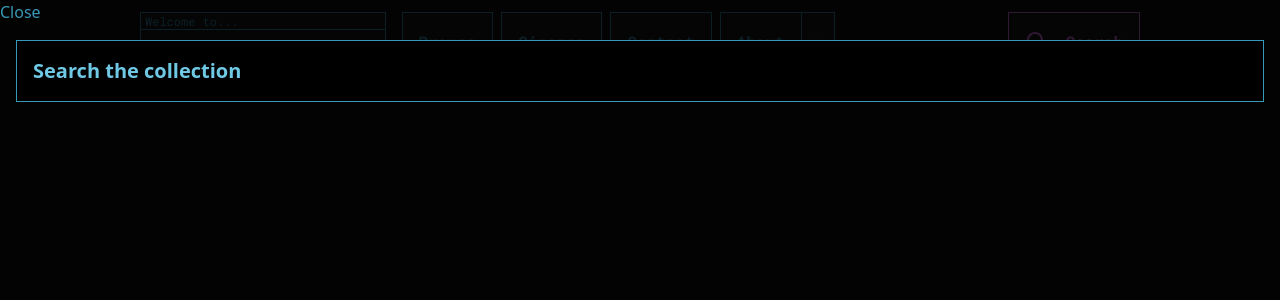
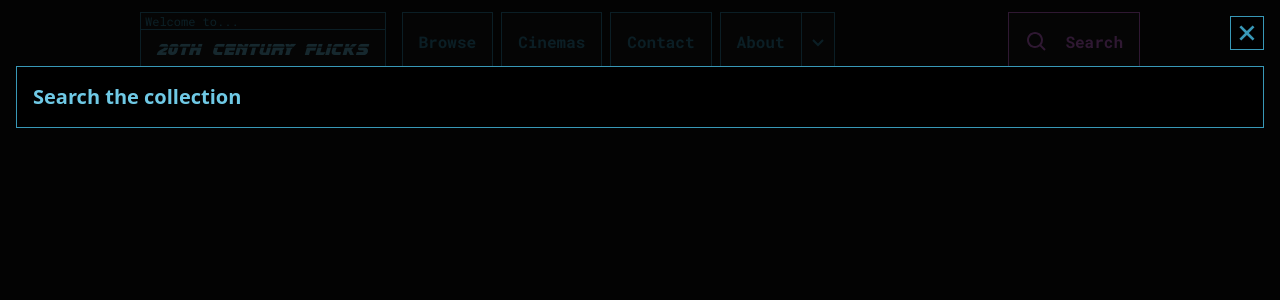
Before and after one commit to alec-hamilton/flicks-frontend, a Next.js app: page / in a window 1280 px wide. Both pictures are taken after a click on the button "Search". Shown: the top 300 px of the page. Built offline with nearby package versions, Linux system fonts and the light colour scheme.

Commit message:
feat: modal styled

```diff
--- a/components/modals/SearchModal.tsx
+++ b/components/modals/SearchModal.tsx
@@ -1,4 +1,5 @@
 import ReactPortal from "./ReactPortal";
+import { BiX } from "react-icons/bi";
 
 type SearchModalProps = {
   isOpen: boolean;
@@ -10,11 +11,17 @@ const SearchModal = ({ isOpen, handleClose }: SearchModalProps) => {
   return (
     <ReactPortal wrapperId="react-portal-modal">
       <div className="inset-0 fixed bg-black/80 z-50">
-        <button type="button" className="text-primary" onClick={handleClose}>
-          Close
-        </button>
-        <div className="border border-primary m-4 p-4 flex bg-black">
-          <h2>Search the collection</h2>
+        <div className="flex flex-col  m-4">
+          <button
+            type="button"
+            className="text-primary border border-primary bg-black place-self-end"
+            onClick={handleClose}
+          >
+            <BiX size="2rem" />
+          </button>
+          <div className="border border-primary p-4 mt-4 flex bg-black">
+            <h2>Search the collection</h2>
+          </div>
         </div>
       </div>
     </ReactPortal>
```
